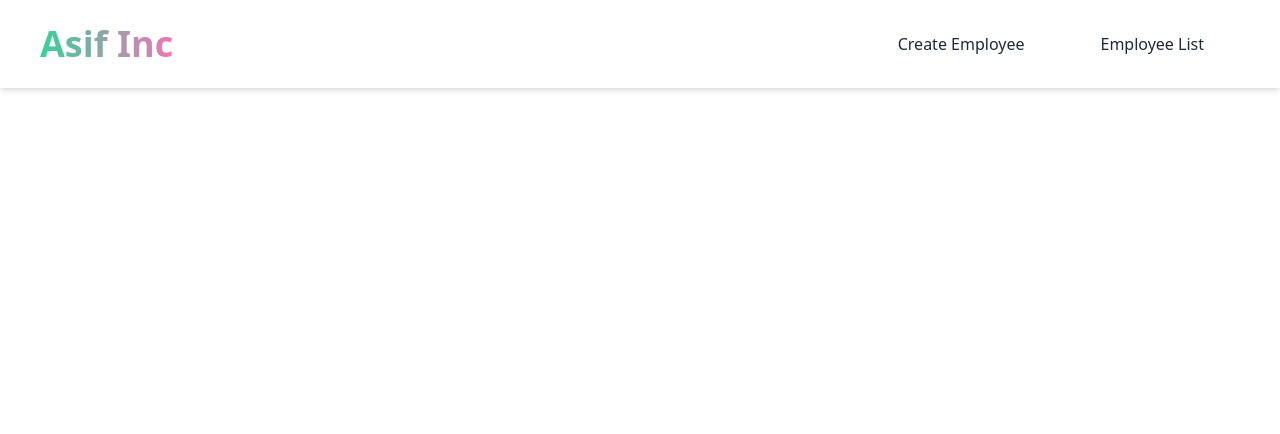
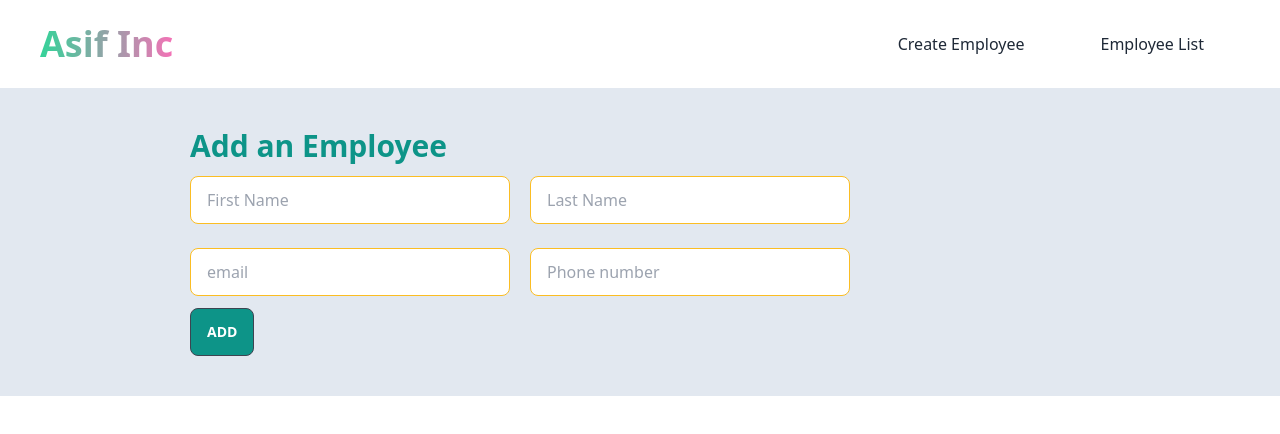
Before and after one commit to Sreemaye44/basic-react-crud, a React (Create React App) app: page / in a window 1280 px wide. Shown: the top 434 px of the page. Built offline with nearby package versions, Linux system fonts and the light colour scheme.

Commit message:
post implemented

```diff
--- a/package.json
+++ b/package.json
@@ -6,6 +6,7 @@
     "@testing-library/jest-dom": "^5.16.5",
     "@testing-library/react": "^13.4.0",
     "@testing-library/user-event": "^13.5.0",
+    "axios": "^1.2.4",
     "daisyui": "^2.49.0",
     "react": "^18.2.0",
     "react-axios": "^2.0.6",
--- /dev/null
+++ b/src/Components/CreateEmployee.js
@@ -0,0 +1,46 @@
+import axios from 'axios';
+import React, { useEffect, useState } from 'react';
+
+
+const CreateEmployee = () => {
+    const [employee, setEmployee] = useState('')
+    const handleAddService = async(event) => {
+        event.preventDefault();
+        const form=event.target;
+        const firstName =form.firstName.value;
+        const lastName =form.lastName.value;
+        const email =form.email.value;
+        const number = form.number.value;
+        const employeeInfo = {
+            firstName,
+            lastName,
+            email,
+            number
+
+        }
+        axios.post("https://jsonplaceholder.typicode.com/posts", employeeInfo)
+            .then(res => {
+                console.log(res);
+                event.target.reset();
+            })
+            .catch((error) => {
+                console.log(error);
+        })
+
+    }
+    return (
+        <div className='p-10 bg-slate-200'>
+        <form onSubmit={handleAddService} className='w-3/4 mx-auto'>
+        <h1 className='text-3xl font-semibold text-teal-600'>Add an Employee</h1>
+          <input type="text" name="firstName" placeholder="First Name" className="input input-bordered input-warning w-full max-w-xs my-3 mr-5" required />
+          <input type="text" name="lastName" placeholder="Last Name" className="input input-bordered input-warning w-full max-w-xs my-3 mr-5" required /><br/>
+          <input type="email" name="email" placeholder="email" className="input input-bordered input-warning w-full max-w-xs my-3 mr-5" />
+          <input type="number" name="number" placeholder="Phone number" className="input input-bordered input-warning w-full max-w-xs my-3" required/><br/>
+          <input type="submit" className='btn bg-teal-600 text-white' value="ADD" />
+
+      </form>
+      </div>
+    );
+};
+
+export default CreateEmployee;
--- /dev/null
+++ b/src/Components/Employeelist.js
@@ -0,0 +1,11 @@
+import React from 'react';
+
+const Employeelist = () => {
+    return (
+        <div>
+            list
+        </div>
+    );
+};
+
+export default Employeelist;
--- a/src/Components/Navbar.js
+++ b/src/Components/Navbar.js
@@ -13,7 +13,7 @@ const Navbar = () => {
 
         <ul tabIndex={0} className="menu menu-compact dropdown-content mt-3 p-2 shadow bg-base-100 rounded-box w-52">
         <li className='hover-bordered hover:text-pink-600 mx-5'><Link to='/'>Create Employee</Link></li>
-      <li className='hover-bordered hover:text-pink-600 mx-5'><Link to='/'>Employee List</Link></li>
+      <li className='hover-bordered hover:text-pink-600 mx-5'><Link to='/list'>Employee List</Link></li>
 
 
           <li tabIndex={0}>
@@ -27,7 +27,7 @@ const Navbar = () => {
     <div className="navbar-center hidden lg:flex">
       <ul className="menu  menu-horizontal">
       <li className='hover-bordered hover:text-pink-600 mx-5'><Link to='/'>Create Employee</Link></li>
-      <li className='hover-bordered hover:text-pink-600 mx-5'><Link to='/'>Employee List</Link></li>
+      <li className='hover-bordered hover:text-pink-600 mx-5'><Link to='/list'>Employee List</Link></li>
 
             </ul>
 
```
Also changed, not shown: src/Components/Route/Route.js (+13 -1 lines), 1 other file (tests, documents, lock files or other folders).
